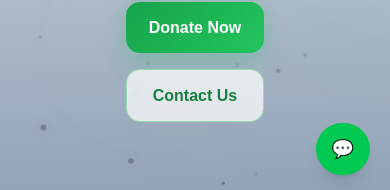
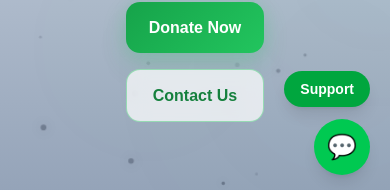
Before and after one commit to aziz1145/FCP-Website-White-Theme, a React (Vite) app: page / in a window 390 px wide. Shown: the part 649-839 px from the top of the page. Built offline with nearby package versions, Linux system fonts and the light colour scheme.

Commit message:
floting support button added on mobile view

```diff
--- a/src/components/FloatingWhatsApp.jsx
+++ b/src/components/FloatingWhatsApp.jsx
@@ -1,19 +1,24 @@
 const FloatingWhatsApp = () => {
   return (
-    <a
-      href="https://wa.me/923214067783"
-      target="_blank"
-      rel="noreferrer"
-      className="fixed bottom-5 right-5 z-50 flex items-center gap-2 bg-green-500 text-black px-4 py-3 rounded-full shadow-lg hover:bg-green-400 transition group"
-    >
-      <span className="text-lg">💬</span>
+    <div className="fixed bottom-5 right-5 z-50 flex flex-col items-end gap-3">
+      {/* SUPPORT BUTTON */}
+      <a
+        href="/support"
+        className="block md:hidden rounded-full bg-green-600 px-4 py-2 text-sm font-semibold text-white shadow-lg transition hover:bg-green-500"
+      >
+        Support
+      </a>
 
-      <span className="text-sm font-semibold hidden sm:inline">
-        Chat with us
-      </span>
-
-      <span className="absolute inset-0 rounded-full animate-ping bg-green-400 opacity-20 group-hover:opacity-0"></span>
-    </a>
+      {/* WHATSAPP BUTTON */}
+      <a
+        href="https://wa.me/923214067783"
+        target="_blank"
+        rel="noreferrer"
+        className="flex h-14 w-14 items-center justify-center rounded-full bg-green-500 text-white text-2xl shadow-lg transition hover:bg-green-400"
+      >
+        💬
+      </a>
+    </div>
   );
 };
 
```
